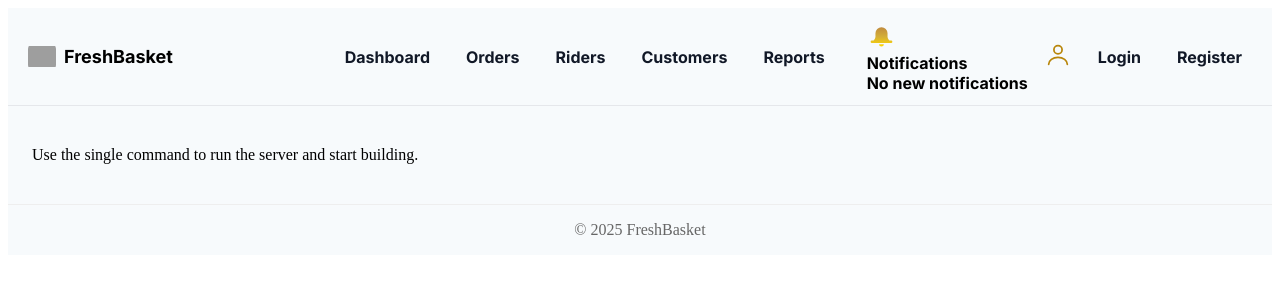
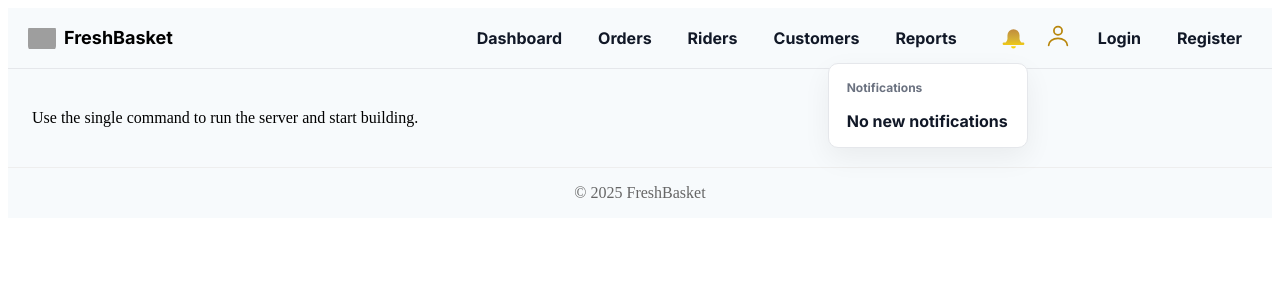
Before and after one commit to ezuu98/delivery-app-fb-V2, a Node server app: template src/views/home.ejs in a window 1280 px wide, after a click on "Notifications". Shown: the top 300 px of the page. Run offline with Node 20, Linux system fonts and the light colour scheme; the template is opened without the code that fills it, so the values that code supplies are empty; some libraries are stand-ins or nearby versions; grey boxes are pictures that could not be loaded.

Commit message:
Add dropdown menu styles for header icons
cgen-b99f745411684ec3b5e2d17ee7090c3c

```diff
--- a/public/styles.css
+++ b/public/styles.css
@@ -1,6 +1,11 @@
 .site-header{display:flex;justify-content:space-between;align-items:center;padding:12px 20px;background:#F7FAFC;border-bottom:1px solid #e5e7eb;position:sticky;top:0;z-index:50}.site-title{margin:0;font-size:18px;font-weight:700;font-family:'Inter',system-ui,-apple-system,Segoe UI,Roboto,'Helvetica Neue',Arial,'Noto Sans',sans-serif;display:flex;align-items:center}.brand{display:flex;align-items:center;gap:8px}.brand-logo{width:28px;height:28px;border-radius:6px;object-fit:contain}.brand-name{line-height:1}
 .site-nav{display:flex;align-items:center;gap:16px;flex-wrap:wrap;font-family:'Inter',system-ui,-apple-system,Segoe UI,Roboto,'Helvetica Neue',Arial,'Noto Sans',sans-serif}.site-nav a{color:#111827;text-decoration:none;padding:8px 10px;border-radius:8px;font-weight:500;transition:transform .15s ease;transform-origin:center}.site-nav a:hover{transform:scale(1.08)}.site-nav-spacer{flex:1}.icon-btn{background:transparent;border:0;padding:0;display:inline-flex;align-items:center;justify-content:center;color:#B8860B;cursor:pointer}.icon-btn:hover{background:transparent;opacity:.9}.bell-icon{width:29px;height:29px;display:block}.nav-profile .avatar{color:#374151}
 .site-nav .nav-logout{display:inline}.site-nav .nav-logout button{background:#efefef;border:1px solid #ddd;border-radius:6px;padding:6px 10px;cursor:pointer}
+.nav-dropdown{position:relative}
+.dropdown-menu{position:absolute;right:0;top:calc(100% + 8px);background:#fff;border:1px solid #e5e7eb;border-radius:10px;min-width:200px;box-shadow:0 10px 28px rgba(0,0,0,.06);padding:8px;z-index:1000}
+.dropdown-header{padding:8px 10px;color:#6b7280;font-size:12px}
+.dropdown-item{display:block;width:100%;text-align:left;background:#fff;border:0;color:#111827;text-decoration:none;padding:8px 10px;border-radius:8px;cursor:pointer}
+.dropdown-item:hover{background:#F7FAFC}
 .section-page{max-width:1140px;margin:24px auto;padding:0 20px}.section-title{margin:12px 0 8px;font-size:22px}.section-note{color:#6b7280}
 .content{padding:24px;background:#F7FAFC}.hero-title{margin:0 0 8px;font-size:24px}.not-found-title{font-size:20px;margin:0 0 8px}.site-footer{padding:16px;text-align:center;color:#666;border-top:1px solid #eee;background:#F7FAFC}
 .auth-layout{max-width:1100px;margin:0 auto;min-height:calc(100vh - 120px);padding:32px 20px;display:grid;grid-template-columns:1.1fr 1fr;gap:28px;align-items:stretch}
```
